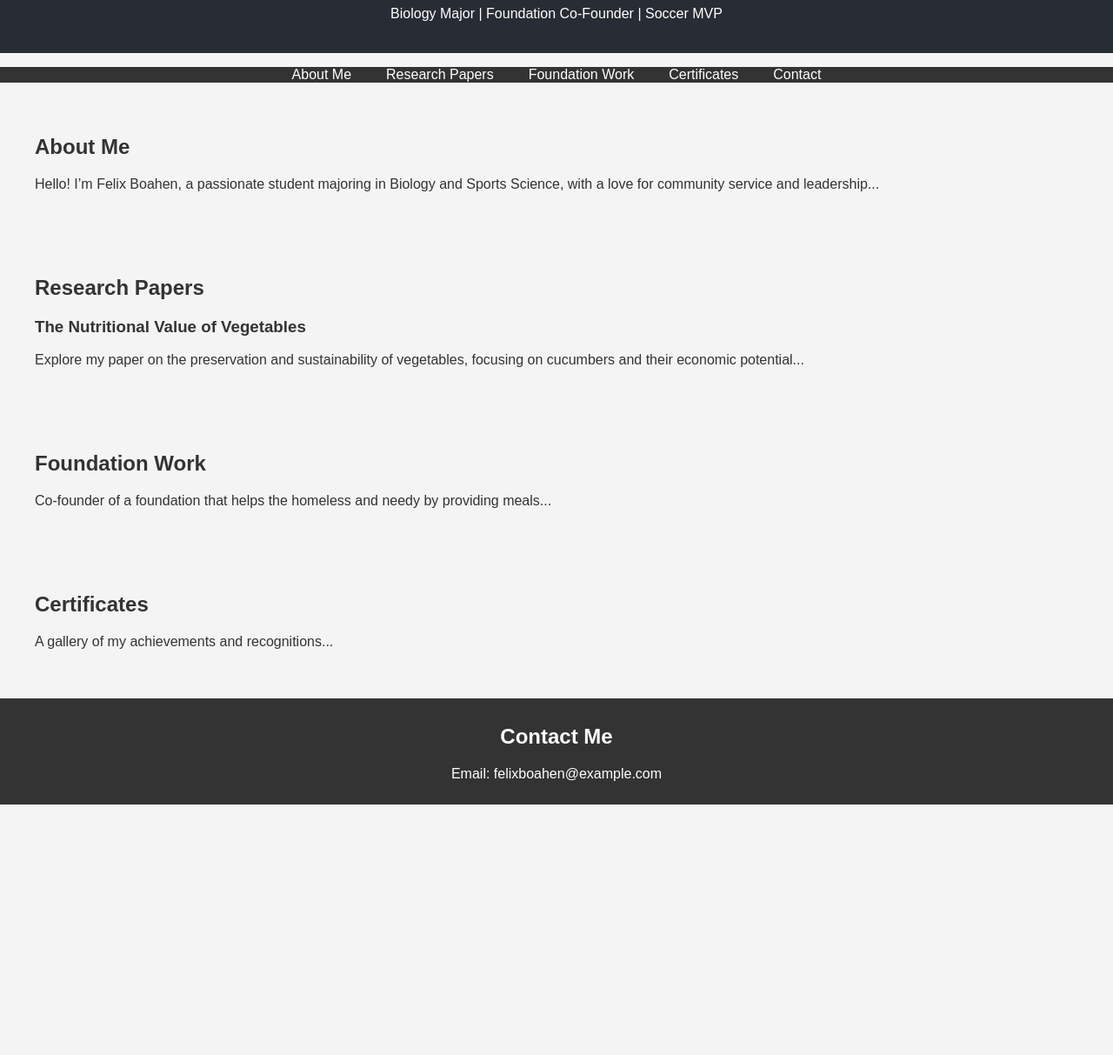
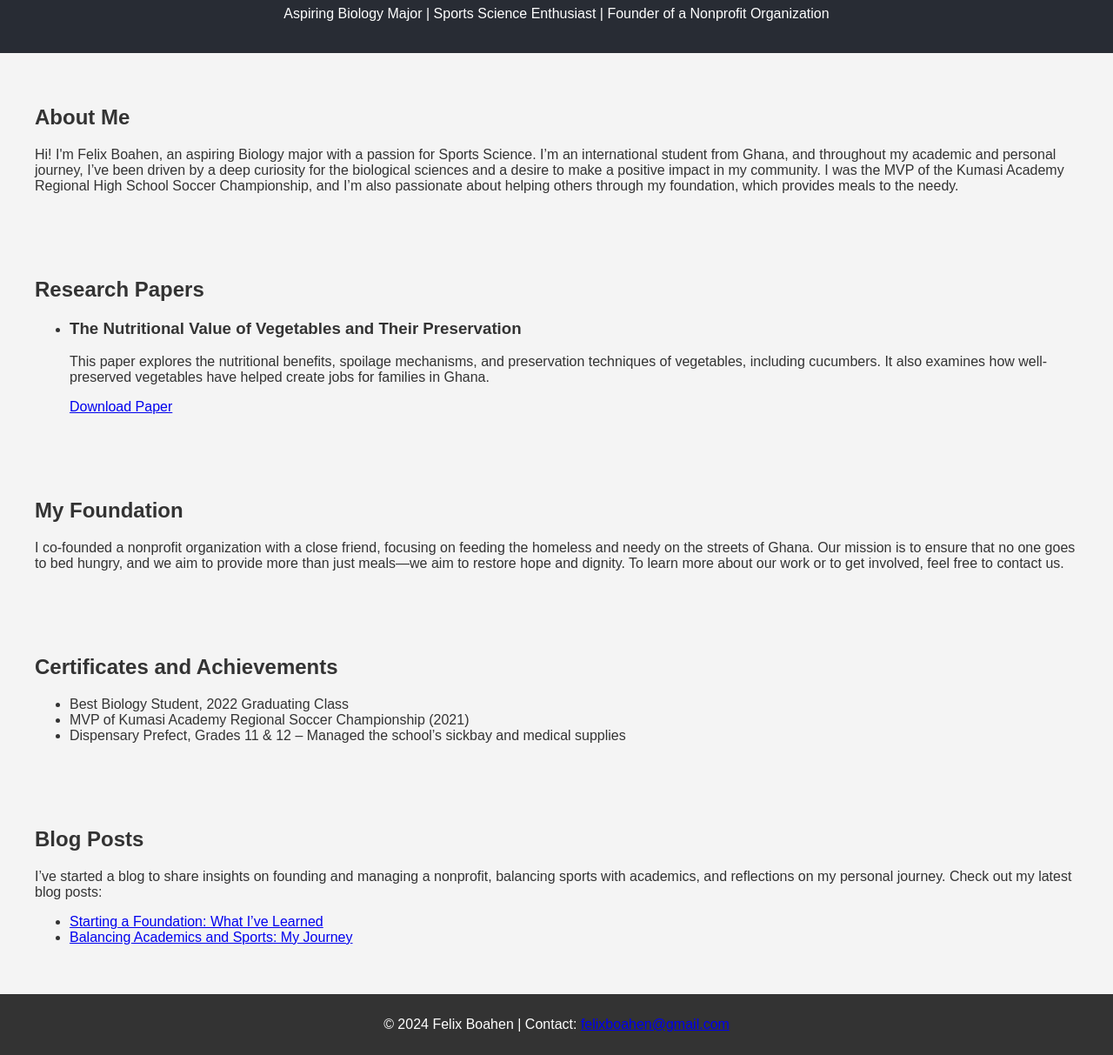
Before and after one commit to mumsprofile/mumsprofile.github.io, a plain HTML site: page index.html in a window 1280 px wide. Shown: the part 93-1306 px from the top of the page at 87% size. Before the commit the page ends 1018 px from the top, so only its background shows below. Drawn offline with Linux system fonts and the light colour scheme.

Commit message:
index.html

```diff
--- a/index.html
+++ b/index.html
@@ -7,49 +7,78 @@
     <link rel="stylesheet" href="styles.css">
 </head>
 <body>
+
+    <!-- Header Section -->
     <header>
-        <h1>Felix Boahen</h1>
-        <p>Biology Major | Foundation Co-Founder | Soccer MVP</p>
+        <h1>Welcome to Felix Boahen's Portfolio</h1>
+        <p>Aspiring Biology Major | Sports Science Enthusiast | Founder of a Nonprofit Organization</p>
     </header>
 
-    <nav>
-        <ul>
-            <li><a href="#about">About Me</a></li>
-            <li><a href="#research">Research Papers</a></li>
-            <li><a href="#foundation">Foundation Work</a></li>
-            <li><a href="#certificates">Certificates</a></li>
-            <li><a href="#contact">Contact</a></li>
-        </ul>
-    </nav>
-
+    <!-- About Me Section -->
     <section id="about">
         <h2>About Me</h2>
-        <p>Hello! I’m Felix Boahen, a passionate student majoring in Biology and Sports Science, with a love for community service and leadership...</p>
+        <p>
+            Hi! I'm Felix Boahen, an aspiring Biology major with a passion for Sports Science. I’m an international student from Ghana, and throughout my academic and personal journey, I’ve been driven by a deep curiosity for the biological sciences and a desire to make a positive impact in my community. I was the MVP of the Kumasi Academy Regional High School Soccer Championship, and I’m also passionate about helping others through my foundation, which provides meals to the needy.
+        </p>
     </section>
 
+    <!-- Research Papers Section -->
     <section id="research">
         <h2>Research Papers</h2>
-        <article>
-            <h3>The Nutritional Value of Vegetables</h3>
-            <p>Explore my paper on the preservation and sustainability of vegetables, focusing on cucumbers and their economic potential...</p>
-        </article>
-        <!-- Add more research articles -->
+        <ul>
+            <li>
+                <h3>The Nutritional Value of Vegetables and Their Preservation</h3>
+                <p>This paper explores the nutritional benefits, spoilage mechanisms, and preservation techniques of vegetables, including cucumbers. It also examines how well-preserved vegetables have helped create jobs for families in Ghana.</p>
+                <a href="paper1.pdf" target="_blank">Download Paper</a>
+            </li>
+            <!-- Add more papers as needed -->
+        </ul>
     </section>
 
+    <!-- Foundation Section -->
     <section id="foundation">
-        <h2>Foundation Work</h2>
-        <p>Co-founder of a foundation that helps the homeless and needy by providing meals...</p>
+        <h2>My Foundation</h2>
+        <p>
+            I co-founded a nonprofit organization with a close friend, focusing on feeding the homeless and needy on the streets of Ghana. Our mission is to ensure that no one goes to bed hungry, and we aim to provide more than just meals—we aim to restore hope and dignity. To learn more about our work or to get involved, feel free to contact us.
+        </p>
     </section>
 
-    <section id="certificates">
-        <h2>Certificates</h2>
-        <p>A gallery of my achievements and recognitions...</p>
-        <!-- Include a certificate gallery -->
+    <!-- Achievements Section -->
+    <section id="achievements">
+        <h2>Certificates and Achievements</h2>
+        <ul>
+            <li>
+                Best Biology Student, 2022 Graduating Class
+            </li>
+            <li>
+                MVP of Kumasi Academy Regional Soccer Championship (2021)
+            </li>
+            <li>
+                Dispensary Prefect, Grades 11 & 12 – Managed the school’s sickbay and medical supplies
+            </li>
+        </ul>
     </section>
 
-    <footer id="contact">
-        <h2>Contact Me</h2>
-        <p>Email: felixboahen@example.com</p>
+    <!-- Blog Section (Optional) -->
+    <section id="blog">
+        <h2>Blog Posts</h2>
+        <p>
+            I’ve started a blog to share insights on founding and managing a nonprofit, balancing sports with academics, and reflections on my personal journey. Check out my latest blog posts:
+        </p>
+        <ul>
+            <li>
+                <a href="https://myblog.blogspot.com/post1" target="_blank">Starting a Foundation: What I’ve Learned</a>
+            </li>
+            <li>
+                <a href="https://myblog.blogspot.com/post2" target="_blank">Balancing Academics and Sports: My Journey</a>
+            </li>
+        </ul>
+    </section>
+
+    <!-- Footer -->
+    <footer>
+        <p>© 2024 Felix Boahen | Contact: <a href="mailto:felixboahen@gmail.com">felixboahen@gmail.com</a></p>
     </footer>
+
 </body>
 </html>
```
